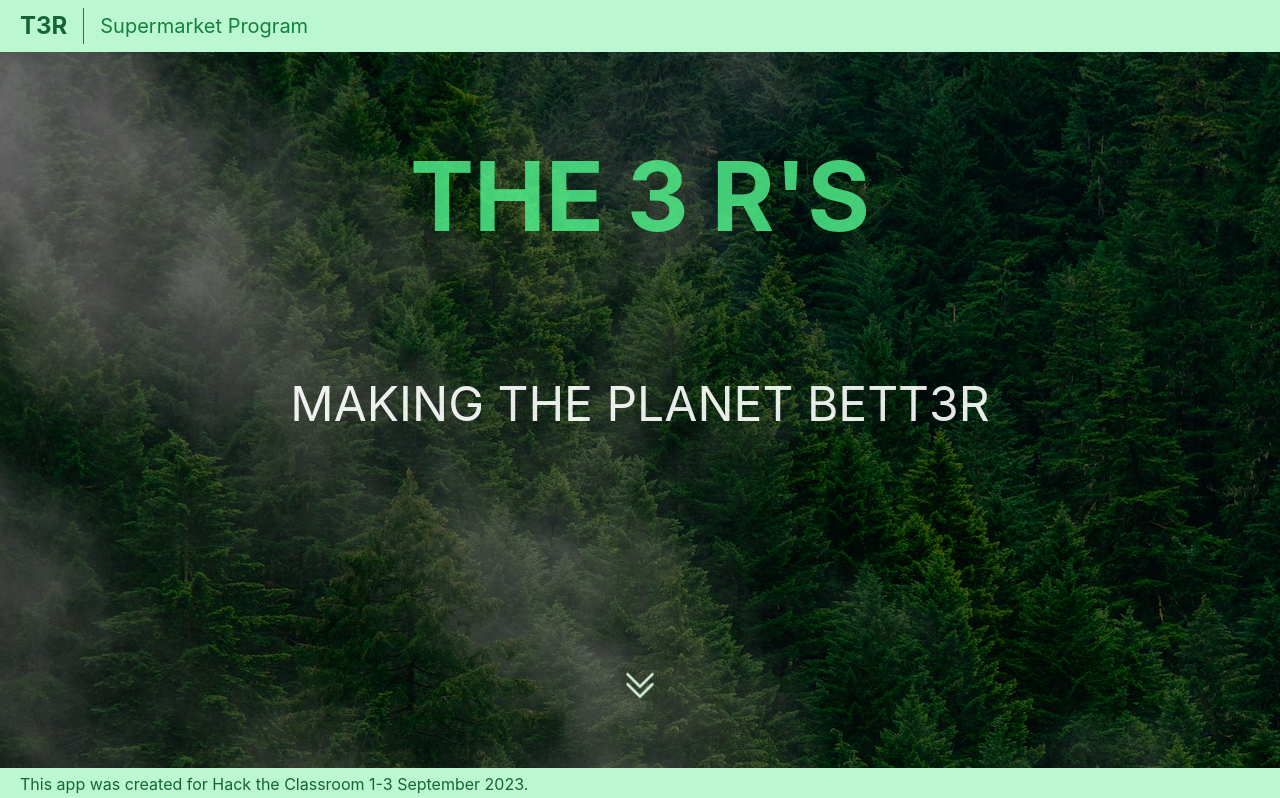
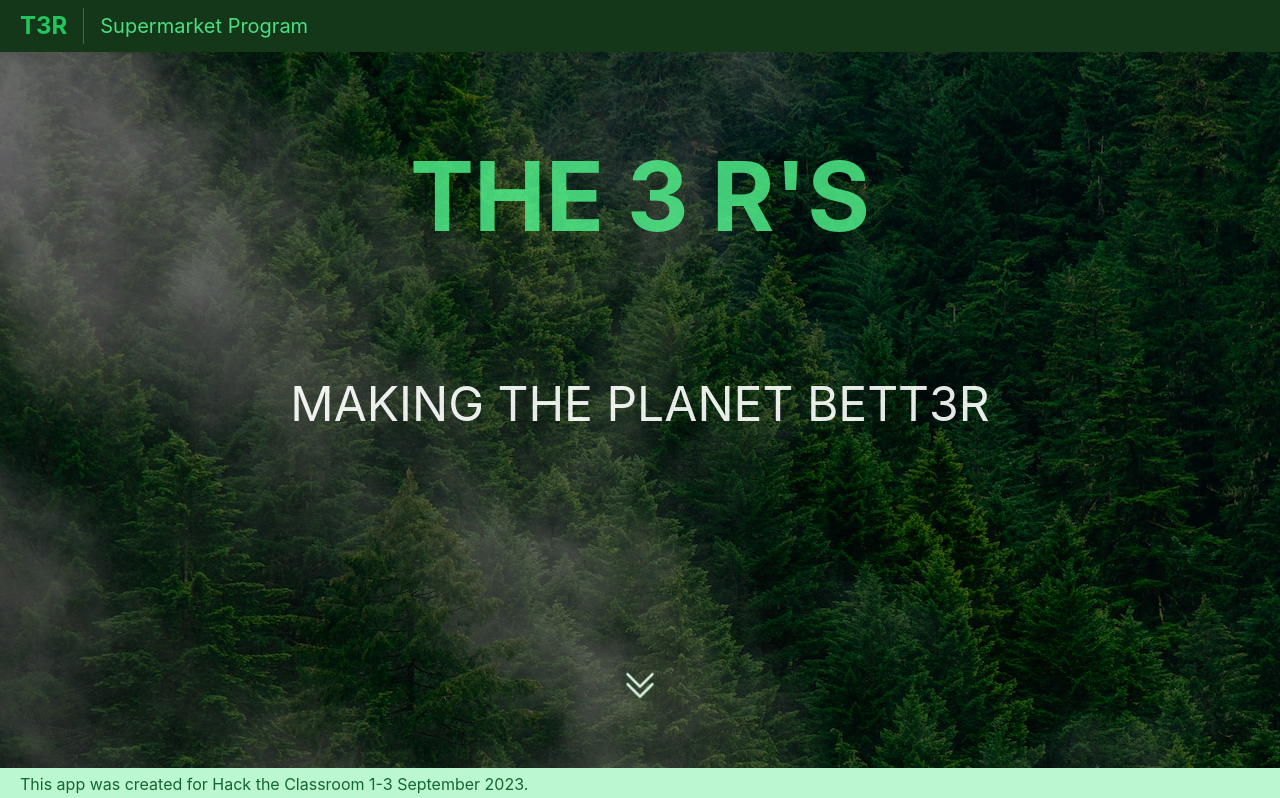
Before and after one commit to Squishyguy10/t3r, a React (Create React App) app in the folder client/: page / in a window 1280 px wide. Shown: the top 798 px of the page. Built offline with nearby package versions, Linux system fonts and the light colour scheme.

Commit message:
Navbar style
Made the navbar fade out on scroll

```diff
--- a/client/src/App.jsx
+++ b/client/src/App.jsx
@@ -11,7 +11,7 @@ import { BrowserRouter as Router, Route, Switch } from 'react-router-dom';
 
 function App() {
   return (
-    <div>
+    <div className='bg-green-200'>
 
       <NavBar />
 
--- a/client/src/components/NavBar.jsx
+++ b/client/src/components/NavBar.jsx
@@ -1,18 +1,43 @@
-import React from 'react';
+import React, { useEffect, useState } from 'react';
 
 
 function NavBar() {
 
+    const [scrollPercentage, setScrollPercentage] = useState(0);
+
+    useEffect(() => {
+        const handleScroll = () => {
+        const scrollY = window.scrollY;
+        const windowHeight = window.innerHeight;
+        const bodyHeight = document.body.scrollHeight - windowHeight;
+        const percentage = (scrollY / bodyHeight) * 100;
+        setScrollPercentage(percentage);
+        };
+
+        window.addEventListener('scroll', handleScroll);
+
+        return () => {
+        window.removeEventListener('scroll', handleScroll);
+        };
+    }, []);
+
+    const opacity = scrollPercentage >= 100 ? 0 : 1 - scrollPercentage / 2;
+
+    const headerStyles = {
+        backgroundColor: `rgba(20, 55, 25, ${opacity})`,
+        transition: 'background-color 0.3s ease',
+    };
+
     return (
-        <header className='bg-green-200 md:sticky top-0 z-10'>
-            <div className='container flex flex-wrap p-2 flex-col md:flex-row items-center text-green-700'>
+        <header style={headerStyles} className='md:sticky top-0 z-10'>
+            <div className='container flex flex-wrap p-2 flex-col md:flex-row items-center text-green-400'>
                 <a className='title-font font-medium mb-4 md:mb-0'>
-                    <a href='/' className='ml-3 text-2xl text-green-800 font-bold'>
+                    <a href='/' className='ml-3 text-2xl text-green-500 font-bold'>
                         T3R
                     </a>
                 </a>
                 <nav className='md:mr-auto md:ml-4 md:py-1 md:pl-4 md:border-l md:border-green-700 flex flex-wrap items-center text-xl justify-center'>
-                    <a href='/supermarket-hub' className='mr-5 hover:text-green-400'>
+                    <a href='/supermarket-hub' className='mr-5 hover:text-green-200'>
                         Supermarket Program
                     </a>
                 </nav>
```
